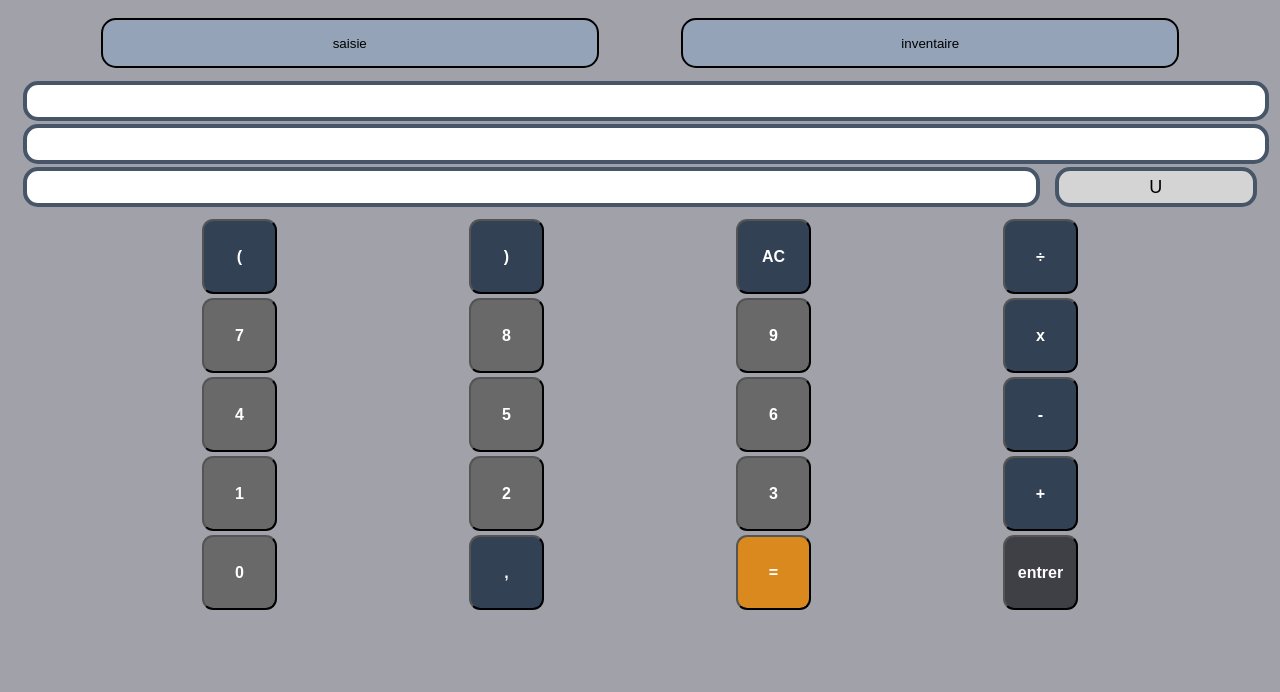
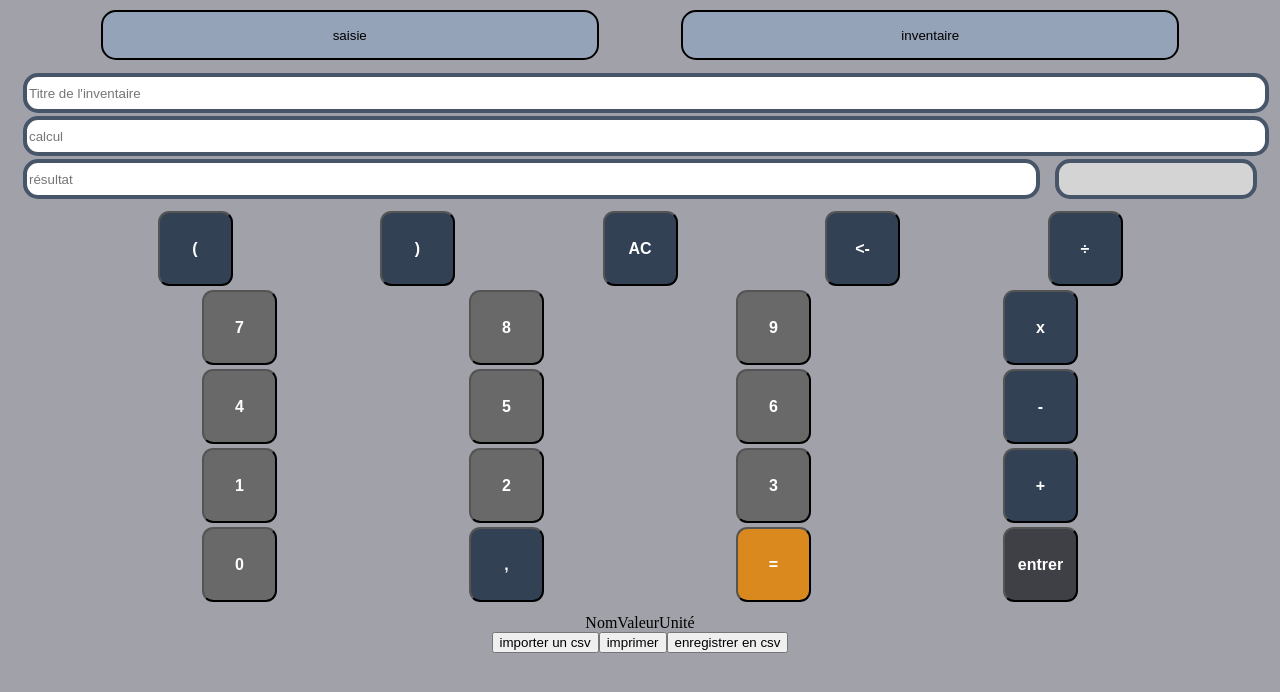
Before and after one commit to Raiden0611/eval_saisi_incentaire, an Angular app: page / in a window 1280 px wide. Shown: the top 692 px of the page. Built offline with nearby package versions, Linux system fonts and the light colour scheme.

Commit message:
debut deuxieme page

```diff
--- a/src/app/app.component.css
+++ b/src/app/app.component.css
@@ -118,3 +118,55 @@
     background-color: #334155;
     color: #fff;
 }
+
+.inventaire {
+    display: flex;
+    align-items: center;
+    justify-content: center;
+    flex-direction: column;
+    width: 100%;
+    height: 100%;
+}
+
+
+table {
+    border-collapse: collapse;
+    border-spacing: 0;
+}
+
+thead th {
+    font-weight: normal;
+}
+
+tbody,
+tr {
+    vertical-align: top;
+}
+
+td,
+th {
+    padding: 0;
+}
+
+
+.tableau {
+    background-color: red;
+    width: 100%;
+    height: 100%;
+
+
+}
+
+.ligneinventaire {
+    border-radius: 20px;
+    font-size: 24px;
+    margin: 5px;
+    justify-content: space-between;
+
+}
+
+.titreInventaire {}
+
+.valeurInventaire {}
+
+.uniteInventaire {}
--- a/src/app/app.component.html
+++ b/src/app/app.component.html
@@ -1,29 +1,27 @@
-<!-- * * * * * * * * * * * * * * * * * * * * * * * * * * * * * * * -->
-<!-- * * * * * * * * * * * The content below * * * * * * * * * * * -->
-<!-- * * * * * * * * * * is only a placeholder * * * * * * * * * * -->
-<!-- * * * * * * * * * * and can be replaced.  * * * * * * * * * * -->
-<!-- * * * * * * * * * * * * * * * * * * * * * * * * * * * * * * * -->
-<!-- * * * * * * * * * Delete the template below * * * * * * * * * -->
-<!-- * * * * * * * to get started with your project! * * * * * * * -->
-<!-- * * * * * * * * * * * * * * * * * * * * * * * * * * * * * * * -->
+<div class="buttonNav">
+  <button class="button">saisie</button>
+  <button class="button">inventaire</button>
+</div>
+<div class="calculette">
+  <div class="topCalculette">
 
 
-<div class="calculette">
-  <div class="topCalculette">
-    <div class="buttonNav">
-      <button class="button">saisie</button>
-      <button class="button">inventaire</button>
-    </div>
+    <div class="groupInput">
+      <div><input class="inputCalculette" [(ngModel)]="inputTitreInventaire" placeholder="Titre de l'inventaire" />
+      </div>
 
-    <div class="groupInput">
-      <div><input class="inputCalculette" type="text" /></div>
-      <div><input class="inputCalculette" id="inputdecalcul" [value]="inputValue" /></div>
+
+      <div><input class="inputCalculette" [(ngModel)]="inputValue" placeholder="calcul" readonly /></div>
+
+
       <div class="resultatCalcul">
-        <input class="inputCalculette" [value]="inputresultValue" readonly />
-        <select class="selectCalculette">
-          <option value="U">U</option>
+        <input class="inputCalculette" [(ngModel)]="inputresultValue" placeholder="résultat" readonly />
+        <!-- il faudrait que je rajoute un icones pour montrer qu'il est cliquable -->
+        <select class="selectCalculette" [(ngModel)]="selectedUnit">
+          <option value="U">u</option>
           <option value="m3">m3</option>
-          <option value="L">L</option>
+          <option value="ml">ml</option>
+          <option value="m²">m²</option>
         </select>
       </div>
     </div>
@@ -39,6 +37,9 @@
       </div>
       <div>
         <button class="buttonCalculatrice buttonCalculatricesymbole" (click)="clearcalcul()">AC</button>
+      </div>
+      <div>
+        <button class="buttonCalculatrice buttonCalculatricesymbole" (click)="clearOnecalcul()"> <- </button>
       </div>
       <div>
         <button class="buttonCalculatrice buttonCalculatricesymbole" (click)="updateInput('÷')">÷</button>
@@ -91,27 +92,43 @@
         <button class="buttonCalculatrice buttonCalculatricechiffre" (click)="updateInput('0')">0</button>
       </div>
       <div>
-        <button class="buttonCalculatrice buttonCalculatricesymbole" (click)="updateInput(',')">,</button>
+        <button class="buttonCalculatrice buttonCalculatricesymbole" (click)="updateInput('.')">,</button>
       </div>
       <div>
         <button class="buttonCalculatrice buttonCalculatriceegale" (click)="calculateResult()">=</button>
       </div>
       <div>
-        <button class="buttonCalculatrice buttonCalculatriceentrer" (click)="enterData()">entrer</button>
+        <button class="buttonCalculatrice buttonCalculatriceentrer" (click)="enregistrement()">entrer</button>
       </div>
 
     </div>
   </div>
 </div>
 
-
-<!-- * * * * * * * * * * * * * * * * * * * * * * * * * * * * * * * * -->
-<!-- * * * * * * * * * * * The content above * * * * * * * * * * * * -->
-<!-- * * * * * * * * * * is only a placeholder * * * * * * * * * * * -->
-<!-- * * * * * * * * * * and can be replaced.  * * * * * * * * * * * -->
-<!-- * * * * * * * * * * * * * * * * * * * * * * * * * * * * * * * * -->
-<!-- * * * * * * * * * * End of Placeholder  * * * * * * * * * * * * -->
-<!-- * * * * * * * * * * * * * * * * * * * * * * * * * * * * * * * * -->
-
+<div class="inventaire">
+  <div>
+    <table>
+      <thead>
+        <tr>
+          <th>Nom</th>
+          <th>Valeur</th>
+          <th>Unité</th>
+        </tr>
+      </thead>
+      <tbody class="tableau">
+        <tr *ngFor="let row of dataRows" class="ligneinventaire">
+          <td class="titreInventaire">{{ row.nom }}</td>
+          <td class="valeurInventaire">{{ row.valeur }}</td>
+          <td class="uniteInventaire">{{ row.unite }}</td>
+        </tr>
+      </tbody>
+    </table>
+  </div>
+  <div>
+    <button>importer un csv</button>
+    <button>imprimer</button>
+    <button>enregistrer en csv</button>
+  </div>
+</div>
 
 <router-outlet></router-outlet>
--- a/src/app/app.component.ts
+++ b/src/app/app.component.ts
@@ -1,18 +1,31 @@
 import { Component } from '@angular/core';
 import { CommonModule } from '@angular/common';
 import { RouterOutlet } from '@angular/router';
+import { FormsModule } from '@angular/forms';
+
+// Désactive l'ouverture automatique du clavier virtuel pour les champs input et textarea
+/* document.addEventListener('DOMContentLoaded', function () {
+  var inputElements = document.querySelectorAll('input, textarea');
+  for (var i = 0; i < inputElements.length; i++) {
+    inputElements[i].setAttribute('readonly', 'readonly');
+  }
+}); */
 
 @Component({
   selector: 'app-root',
   standalone: true,
-  imports: [CommonModule, RouterOutlet],
+  imports: [CommonModule, RouterOutlet, FormsModule],
   templateUrl: './app.component.html',
   styleUrl: './app.component.css'
 })
 export class AppComponent {
+
   title = 'saisie_inventaire';
   inputValue: string = '';
   inputresultValue: string = '';
+  inputTitreInventaire: string = '';
+  selectedUnit: string = '';
+  dataRows: any[] = [];
 
   updateInput(value: string) {
     this.inputValue += value; // Concatène la nouvelle valeur à la valeur existante
@@ -25,9 +38,38 @@ export class AppComponent {
     } catch (error) {
       // Gère les erreurs d'évaluation
       console.error('Erreur de calcul :', error);
+      this.inputresultValue = 'ERREUR de calcul';
     }
   }
-  enterData() { }
 
-  clearcalcul() { this.inputValue = ''; }
+  clearcalcul() { this.inputValue = ''; this.inputresultValue = ''; } // Supprime tout les caractères de inputValue
+  clearOnecalcul() {
+    this.inputValue = this.inputValue.slice(0, -1); // Supprime le dernier caractère de inputValue
+  }
+
+
+  enregistrement() {
+    console.log("Valeur de inputTitreInventaire :", this.inputTitreInventaire);
+    console.log("Valeur de inputresultValue :", this.inputresultValue);
+    console.log("Unité sélectionnée :", this.selectedUnit);
+    try {
+      const newData = {
+        nom: this.inputTitreInventaire,
+        valeur: this.inputresultValue,
+        unite: this.selectedUnit
+      };
+
+      this.dataRows.push(newData);
+
+      // Réinitialisez les valeurs après l'enregistrement
+      this.inputTitreInventaire = '';
+      this.inputValue = '';
+      this.inputresultValue = '';
+      console.log(this.dataRows)
+    } catch (e) {
+      console.error('Erreur dans l\'enregistrement :', e);
+      alert('Erreur dans l\'enregistrement')
+    }
+
+  }
 }
```
